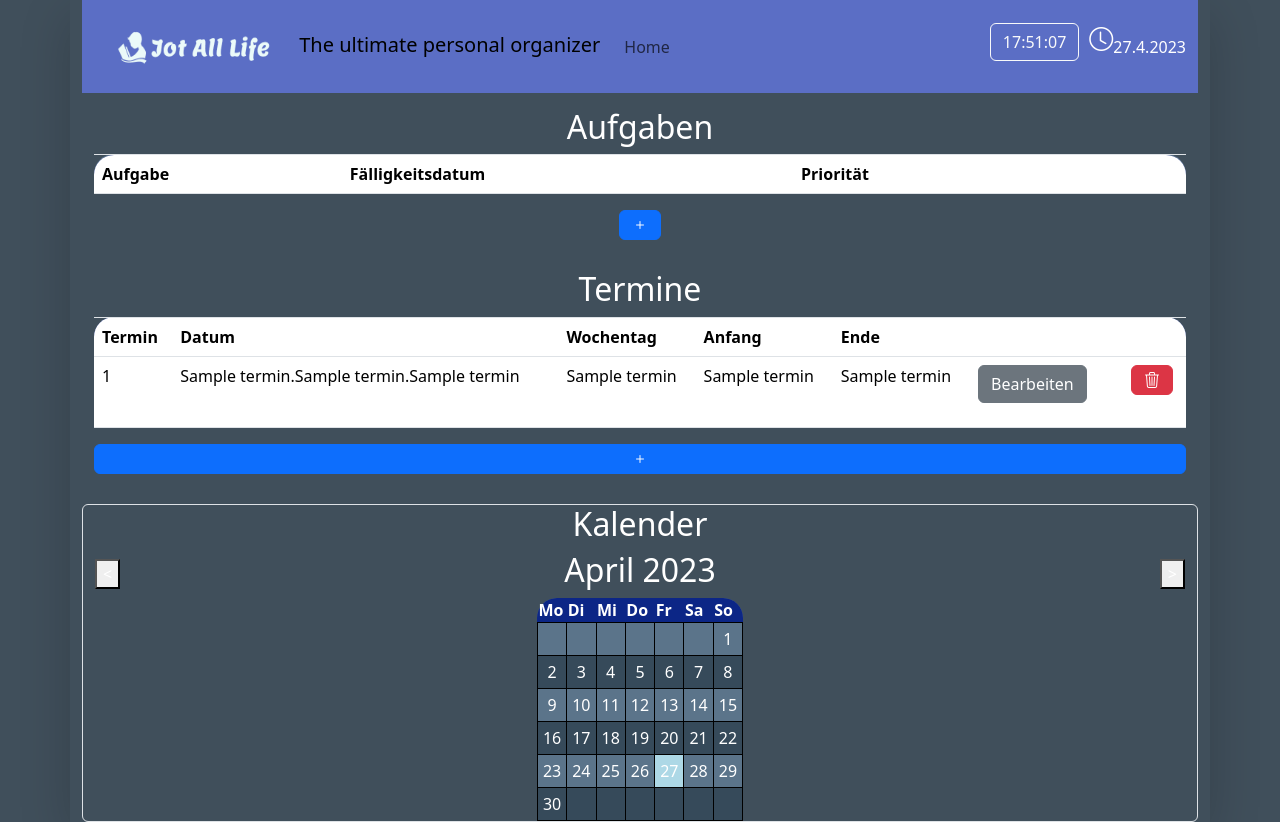
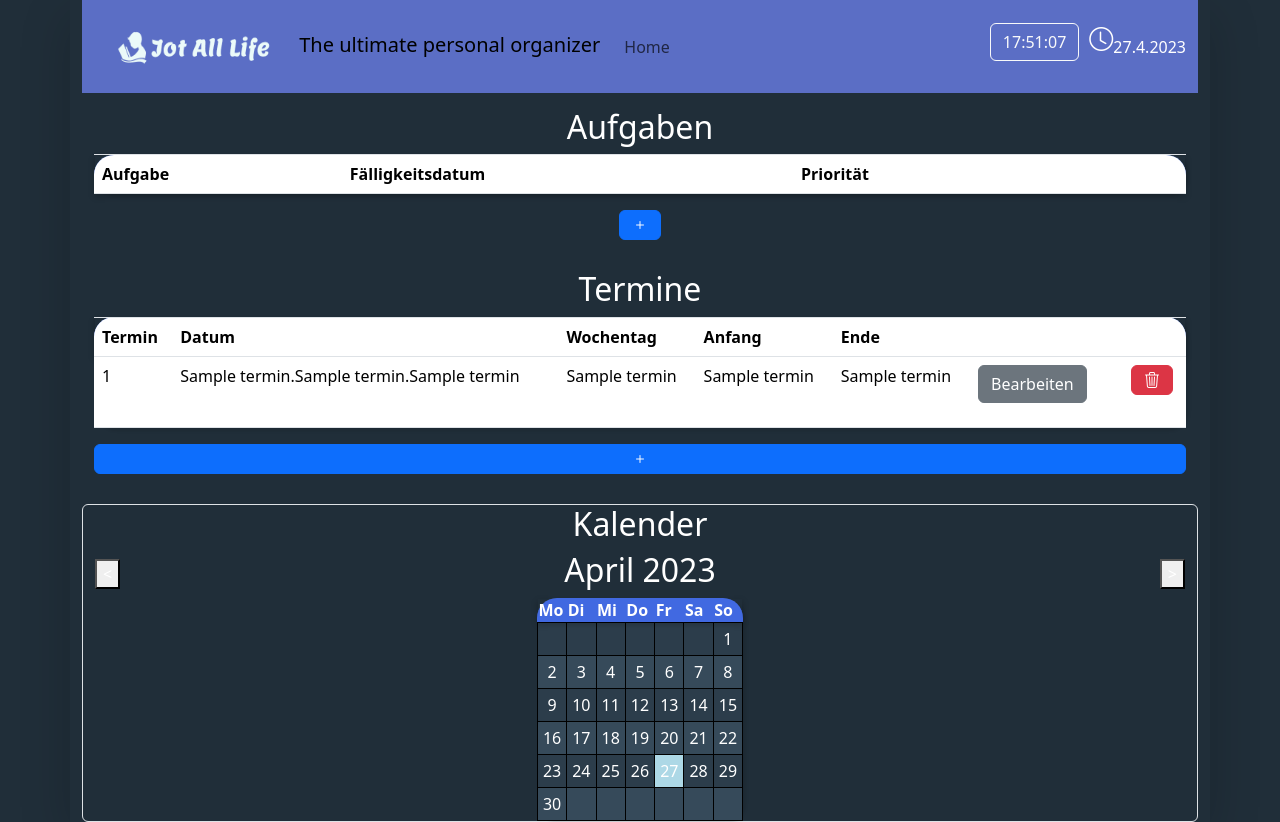
Before and after one commit to LeonardK2020/Klausurersatzleistung, a Flask app: template templates/index.html in a window 1280 px wide. Run offline with Flask 3, Linux system fonts and the light colour scheme; the template is opened without the code that fills it: most values are stand-ins (such as "Sample title", 1, 10 or a date in 2020); lists and menus that the app fills with data are empty; some libraries are stand-ins or nearby versions.

Commit message:
wehsentlich bessere farben

```diff
--- a/static/css/index.css
+++ b/static/css/index.css
@@ -2,15 +2,16 @@
   color: white;
 }
 #body1{
-  background-color: #273846e1;
+  background-color: #202e39;
   justify-content: center;
   align-items: center
 }
 
 table{
   box-shadow: 3px 3px 3px rgba(63, 61, 61, 0);
-  background-color:#5e798fe7;
+  background-color:#2c3d4b;
   border-radius: 20px;
+  box-shadow: 3px 3px 3px rgba(0, 0, 0, 0.1)
 }
 
 th:first-child{
@@ -22,8 +23,8 @@ th:last-child{
 }
 
 thead, #thead1, #thead2{
-  box-shadow:rgba(63, 61, 61, 0);
-  background-color: #011a86dc;
+  box-shadow:0 3px 6px #00000030;
+  background-color: royalblue;
 }
 
 tr:nth-child(even){
```
